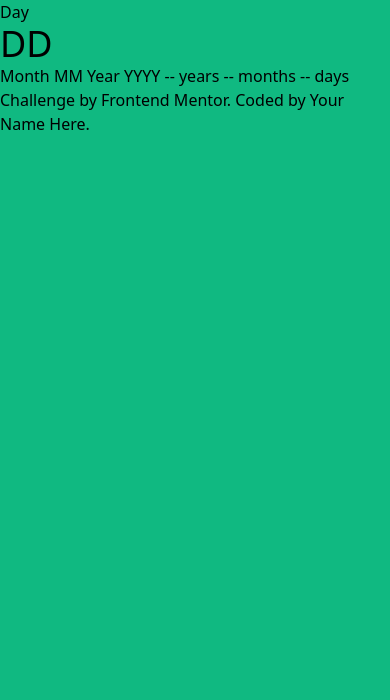
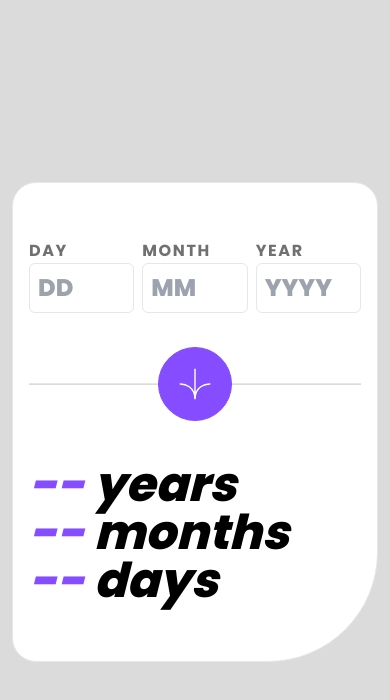
Before and after one commit to iamernesto14/CodeAlpha_Age_Calculator, a website: page index.html in a window 390 px wide. Drawn offline with Linux system fonts and the light colour scheme.

Commit message:
mobile view completed

```diff
--- a/index.html
+++ b/index.html
@@ -5,29 +5,55 @@
   <meta name="viewport" content="width=device-width, initial-scale=1.0"> <!-- displays site properly based on user's device -->
 
   <link rel="icon" type="image/png" sizes="32x32" href="./assets/images/favicon-32x32.png">
+  <!-- Link to css file -->
   <link rel="stylesheet" href="./src/styles.css">
 
+  <!-- Title -->
   <title>Age calculator app</title>
 
 </head>
-<body class="bg-emerald-500">
+<body class="font-poppins min-h-screen flex justify-center items-center bg-neutral-grey-100 px-3">
+  <!-- Header section -->
 
-  Day
-  <p class="text-4xl"> DD</p>
 
-  Month
-  MM
+  <!-- Main -->
+  <main class="bg-neutral-white-100 border rounded-t-3xl rounded-bl-3xl rounded-br-[110px]">
+    <section class="px-4 py-14 flex flex-col gap-[76px]">
+      <form action="#" class="flex flex-col gap-[70px] w-full">
+        <div class="flex flex-wrap gap-2 w-full">
+          <div class="flex-1 min-w-[100px]">
+            <label for="day" class="block font-bold tracking-widest text-neutral-grey-200">DAY</label>
+            <input type="number" id="day" name="day" placeholder="DD" class="w-full text-2xl p-2 font-extrabold text-neutral-off-black focus:outline focus:outline-primary-puple focus:outline-1 border rounded-md">
+          </div>
 
-  Year
-  YYYY
+          <div class="flex-1 min-w-[100px]">
+            <label for="month" class="block text-neutral-grey-200 font-bold tracking-widest">MONTH</label>
+            <input type="number" id="month" name="month" placeholder="MM" class="w-full text-2xl p-2 font-extrabold text-neutral-off-black focus:outline focus:outline-primary-puple focus:outline-1 border rounded-md">
+          </div>
 
-  -- years
-  -- months
-  -- days
+          <div class="flex-1 min-w-[100px]">
+            <label for="year" class="block font-bold tracking-widest text-neutral-grey-200">YEAR</label>
+            <input type="number" id="year" name="year" placeholder="YYYY" class="w-full text-2xl p-2 font-extrabold text-neutral-off-black focus:outline focus:outline-primary-puple focus:outline-1 border rounded-md">
+          </div>
+        </div>
 
-  <div class="attribution">
-    Challenge by <a href="https://www.frontendmentor.io?ref=challenge" target="_blank">Frontend Mentor</a>.
-    Coded by <a href="#">Your Name Here</a>.
-  </div>
+        <div class="relative flex justify-center items-center">
+          <hr class="w-full bg-neutral-grey-100 h-[2px]">
+          <button type="submit" class="absolute bg-primary-puple border border-primary-puple rounded-full p-5 hover:bg-neutral-off-black hover:border-neutral-off-black">
+            <img src="./assets/images/icon-arrow.svg" class="w-[32px] h-[32px]" alt="arrow pointing down">
+          </button>
+        </div>
+      </form>
+
+      <!-- Output section -->
+      <div class="font-extrabold italic text-5xl">
+        <p><span class="text-primary-puple">-- </span>years</p>
+        <p><span class="text-primary-puple">-- </span>months</p>
+        <p><span class="text-primary-puple">-- </span>days</p>
+      </div>
+    </section>
+  </main>
+
+  <!-- footer section -->
 </body>
 </html>
--- a/src/input.css
+++ b/src/input.css
@@ -1,3 +1,5 @@
+@import url('https://fonts.googleapis.com/css2?family=Poppins:wght@400;500;600;700;800&display=swap');
+
 @tailwind base;
 @tailwind components;
 @tailwind utilities;
--- a/tailwind.config.js
+++ b/tailwind.config.js
@@ -2,7 +2,29 @@
 module.exports = {
   content: ["./*.{html,js}"],
   theme: {
-    extend: {},
+    extend: {
+      // custom font
+      fontFamily: {
+        "poppins": ['Poppins', 'sans-serif'],
+      },
+      // Custom colors
+      colors: {
+        'primary-puple': '#854dff',
+        'primary-light-red': '#ff5757',
+        'neutral-off-black': '#141414',
+        'neutral-grey': {
+          100: '#dbdbdb',
+          200: '#716f6f'
+        },
+        'neutral-white': {
+            100: '#ffffff',
+            200: '#f0f0f0'
+        }
+      },
+      italic: {
+        fontStyle: 'italic',
+      },
+    },
   },
   plugins: [],
 }
```
Also changed, not shown: src/styles.css.
